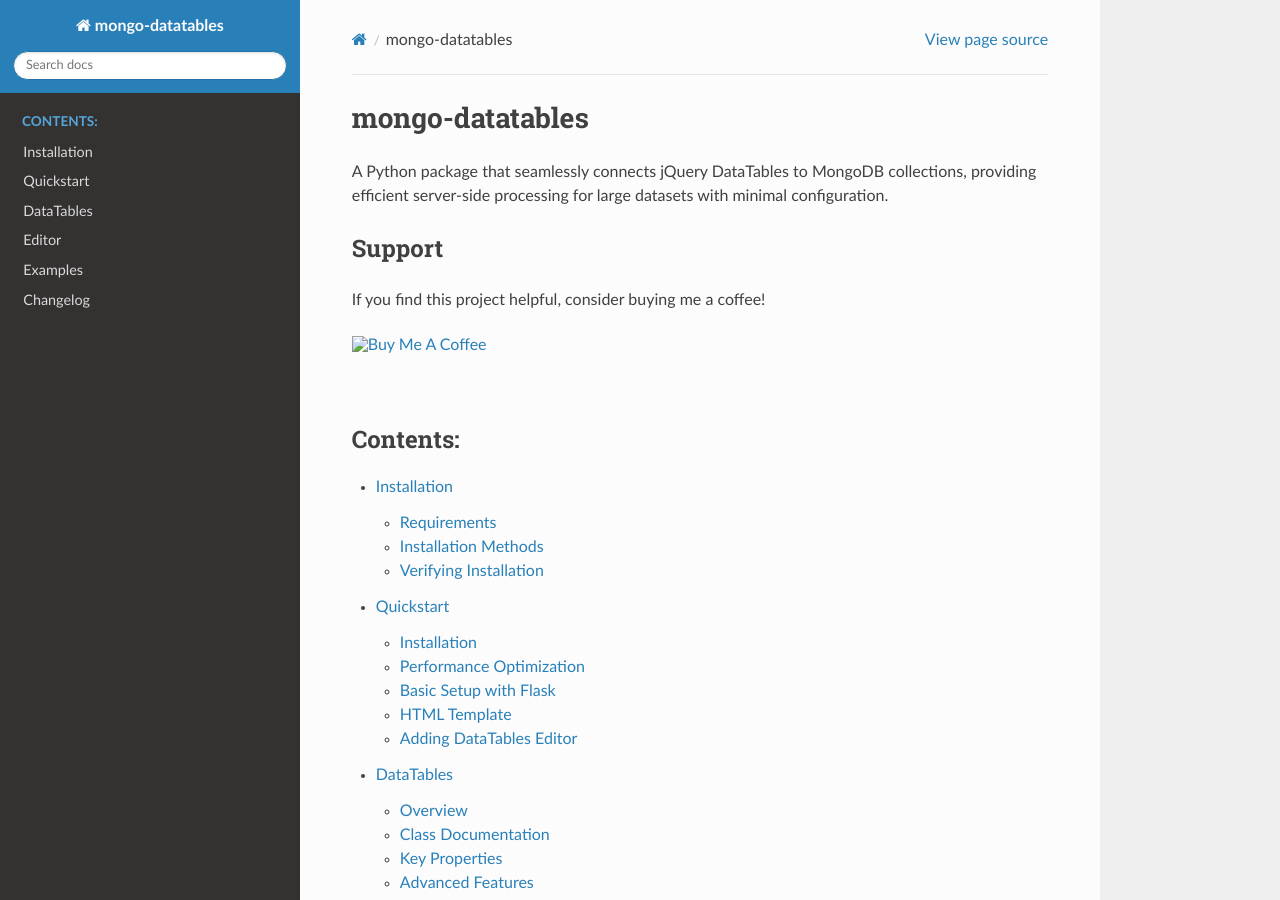
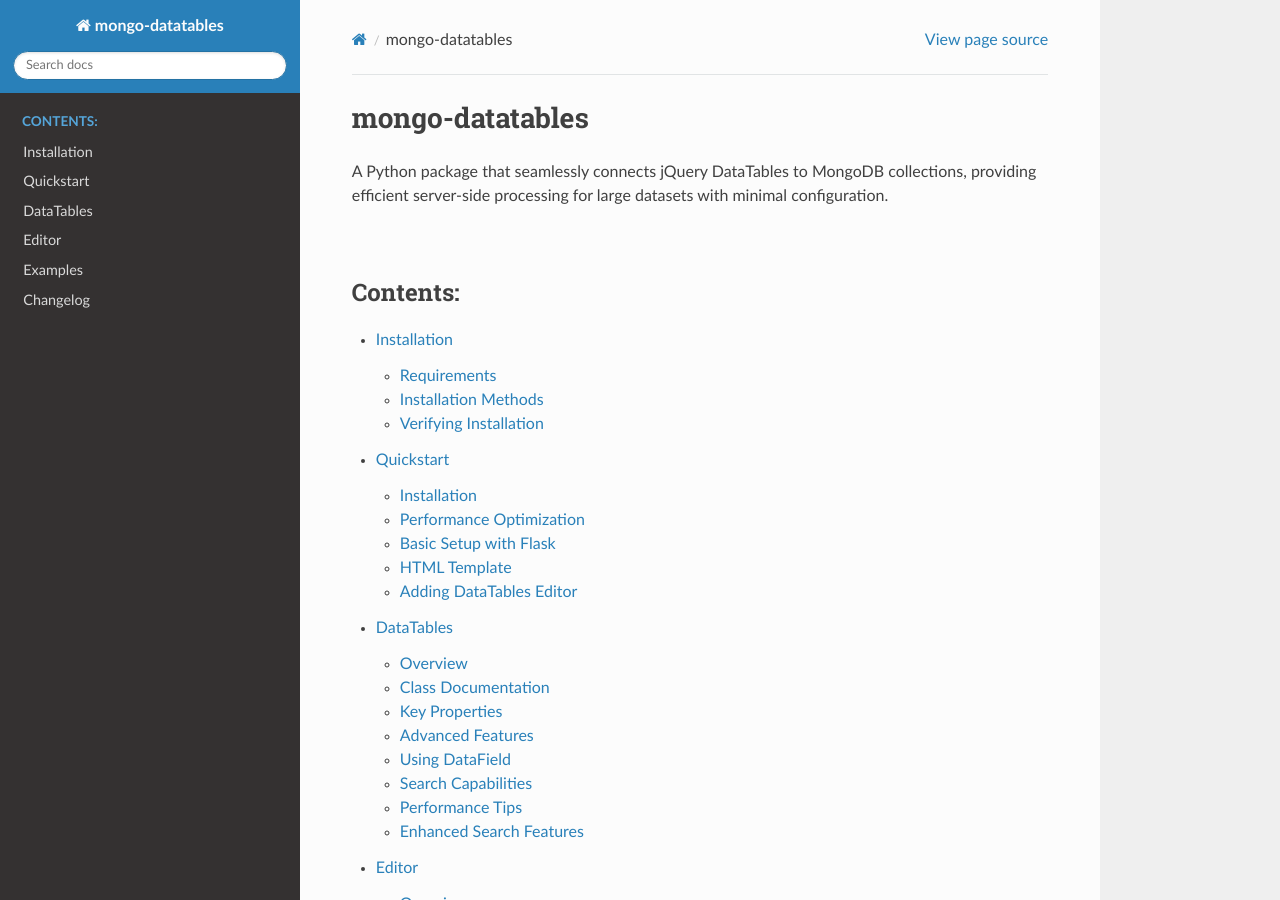
Before and after one commit to pjosols/mongo-datatables, a Sphinx documentation site: the page built from docs/source/index.rst, in a window 1280 px wide and 900 px high. Built offline with Sphinx 7.4.7 and the Read the Docs theme 3.1.0, drawn with Linux system fonts in a browser that asks for light colours.

Commit message:
Remove buymeacoffee references and bump version to 1.1.2
- Removed Support section with buymeacoffee button from README.md
- Removed Support section with buymeacoffee button from docs/source/index.rst
- Updated version from 1.1.1 to 1.1.2 in __init__.py and setup.py

```diff
--- a/docs/source/index.rst
+++ b/docs/source/index.rst
@@ -4,16 +4,6 @@ mongo-datatables
 
 A Python package that seamlessly connects jQuery DataTables to MongoDB collections, providing
 efficient server-side processing for large datasets with minimal configuration.
-
-Support
-=======
-
-If you find this project helpful, consider buying me a coffee!
-
-.. image:: https://cdn.buymeacoffee.com/buttons/v2/default-yellow.png
-   :target: https://www.buymeacoffee.com/pjosols
-   :alt: Buy Me A Coffee
-   :width: 160px
 
 |
 
--- a/mongo_datatables/__init__.py
+++ b/mongo_datatables/__init__.py
@@ -1,7 +1,7 @@
 """
 MongoDB integration with jQuery DataTables
 """
-__version__ = '1.1.1'
+__version__ = '1.1.2'
 
 from mongo_datatables.datatables import DataTables, DataField
 from mongo_datatables.editor import Editor
--- a/setup.py
+++ b/setup.py
@@ -15,7 +15,7 @@ except FileNotFoundError:
 
 setup(
     name='mongo_datatables',
-    version='1.1.1',
+    version='1.1.2',
     description='Server-side processing for DataTables and Editor with MongoDB',
     long_description=long_description,
     long_description_content_type=long_description_content_type,
```
Also changed, not shown: README.md (+0 -6 lines).
